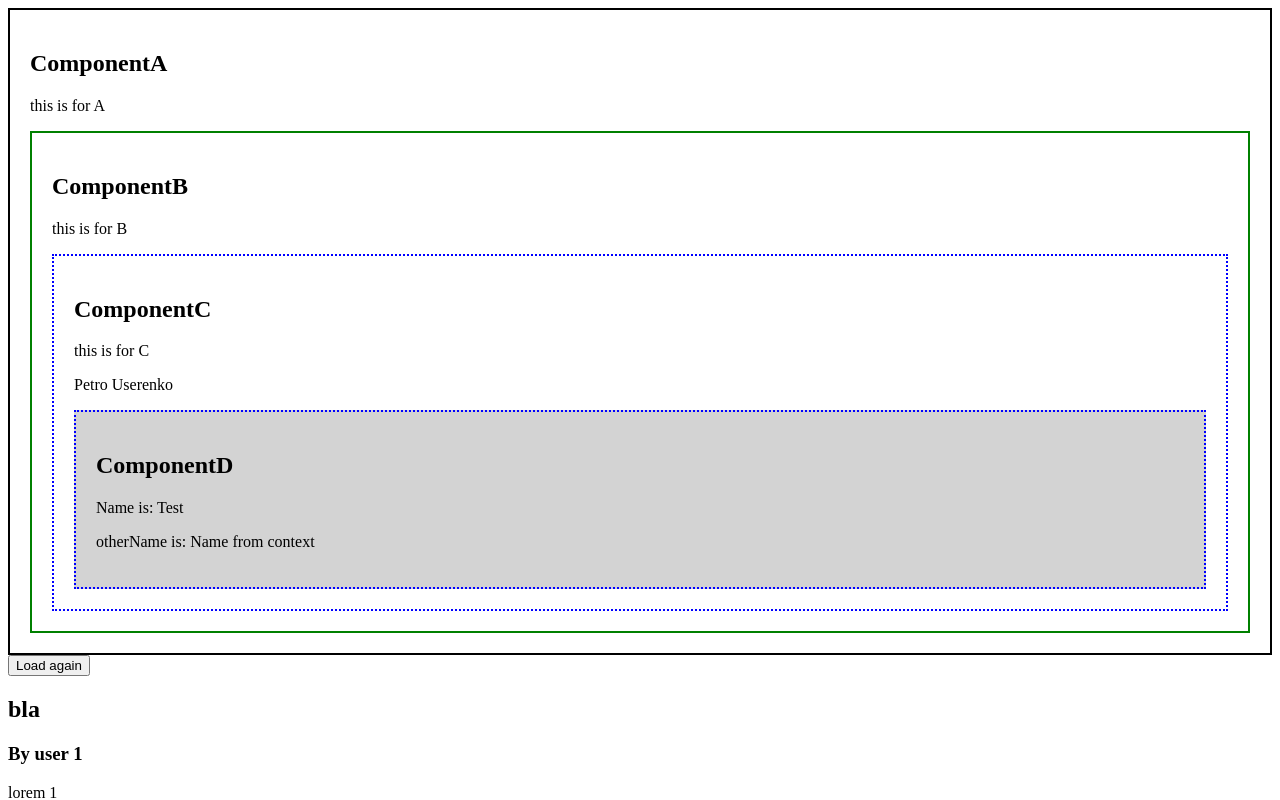
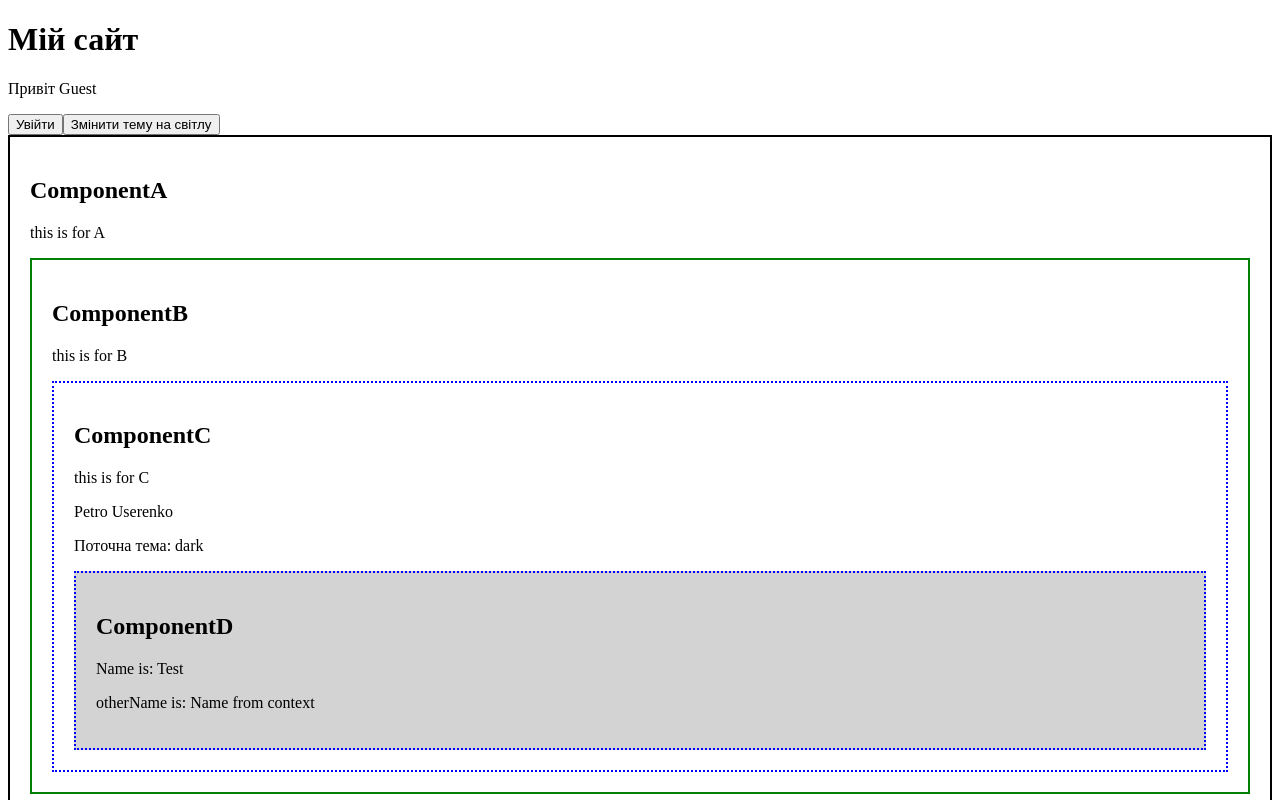
Before and after one commit to fc-fullstack-courses/pfe-2024-1-react-lessons, a React (Vite) app: page / in a window 1280 px wide. Shown: the top 800 px of the page. Built offline with nearby package versions, Linux system fonts and the light colour scheme.

Commit message:
Add task solution

```diff
--- a/src/App.jsx
+++ b/src/App.jsx
@@ -2,7 +2,8 @@ import React from 'react';
 import DataLoader from './components/DataLoader';
 import * as API from './api';
 import ComponentA from './components/drillingComponents/A';
-import { UserContext } from './contexts';
+import { UserContext, ThemeContext } from './contexts';
+import Header from './components/Header';
 
 class App extends React.Component {
   state = {
@@ -14,6 +15,7 @@ class App extends React.Component {
       email: 'testuser@gmail.com',
       age: 12,
     },
+    theme: 'dark',
   };
 
   handleLogout = () => {
@@ -36,7 +38,7 @@ class App extends React.Component {
   };
 
   render() {
-    const { user } = this.state;
+    const { user, theme } = this.state;
 
     const renderMessages = (state, load) => {
       console.log(state);
@@ -62,6 +64,8 @@ class App extends React.Component {
 
     return (
       <UserContext.Provider value={user}>
+        <ThemeContext.Provider value={theme}>
+          <Header />
           <ComponentA />
           <DataLoader loadData={API.getMessages} children={renderMessages} />
           <DataLoader loadData={API.getMessages}>{renderMessages}</DataLoader>
@@ -72,6 +76,7 @@ class App extends React.Component {
           <DataLoader loadData={API.getVideos}>
             {(state) => <div>{JSON.stringify(state)}</div>}
           </DataLoader>
+        </ThemeContext.Provider>
       </UserContext.Provider>
     );
   }
--- a/src/components/Header/index.jsx
+++ b/src/components/Header/index.jsx
@@ -1,20 +1,29 @@
 import React, { Component } from 'react';
+import { ThemeContext } from '../../contexts';
 
 class Header extends Component {
   render() {
     const { user, handleLogout, handleLogin } = this.props;
 
-    const fullName = user ? `${user.firstName} ${user.lastName}`.trim() : 'Guest';
+    const fullName = user
+      ? `${user.firstName} ${user.lastName}`.trim()
+      : 'Guest';
 
     const logoutBtn = <button onClick={handleLogout}>Вийти</button>;
     const loginBtn = <button onClick={handleLogin}>Увійти</button>;
 
     return (
-      <header>
-        <h1>Мій сайт</h1>
-        <p>Привіт {fullName}</p>
-        {user ? logoutBtn : loginBtn}
-      </header>
+      <ThemeContext.Consumer>
+        {(theme) => {
+
+          return <header>
+            <h1>Мій сайт</h1>
+            <p>Привіт {fullName}</p>
+            {user ? logoutBtn : loginBtn}
+            <button>Змінити тему на {theme === 'dark' ? 'світлу' : 'темну'}</button>
+          </header>;
+        }}
+      </ThemeContext.Consumer>
     );
   }
 }
--- a/src/components/drillingComponents/C/index.jsx
+++ b/src/components/drillingComponents/C/index.jsx
@@ -1,10 +1,11 @@
 import React from 'react';
 import ComponentD from '../D';
-import { UserContext } from '../../../contexts';
+import { UserContext, ThemeContext } from '../../../contexts';
 
 const ComponentC = (props) => {
   const { forC, ...restOfCProps } = props;
 
+  const renderWithThemeContext = (theme) => {
     return (
       <UserContext.Consumer>
         {(user) => {
@@ -15,6 +16,7 @@ const ComponentC = (props) => {
               <p>
                 {user.firstName} {user.lastName}
               </p>
+              <p>Поточна тема: {theme}</p>
               <ComponentD {...restOfCProps} />
             </article>
           );
@@ -23,4 +25,9 @@ const ComponentC = (props) => {
     );
   };
 
+  return (
+    <ThemeContext.Consumer>{renderWithThemeContext}</ThemeContext.Consumer>
+  );
+};
+
 export default ComponentC;
```
Lines whose indentation alone changed are shown as unchanged.
